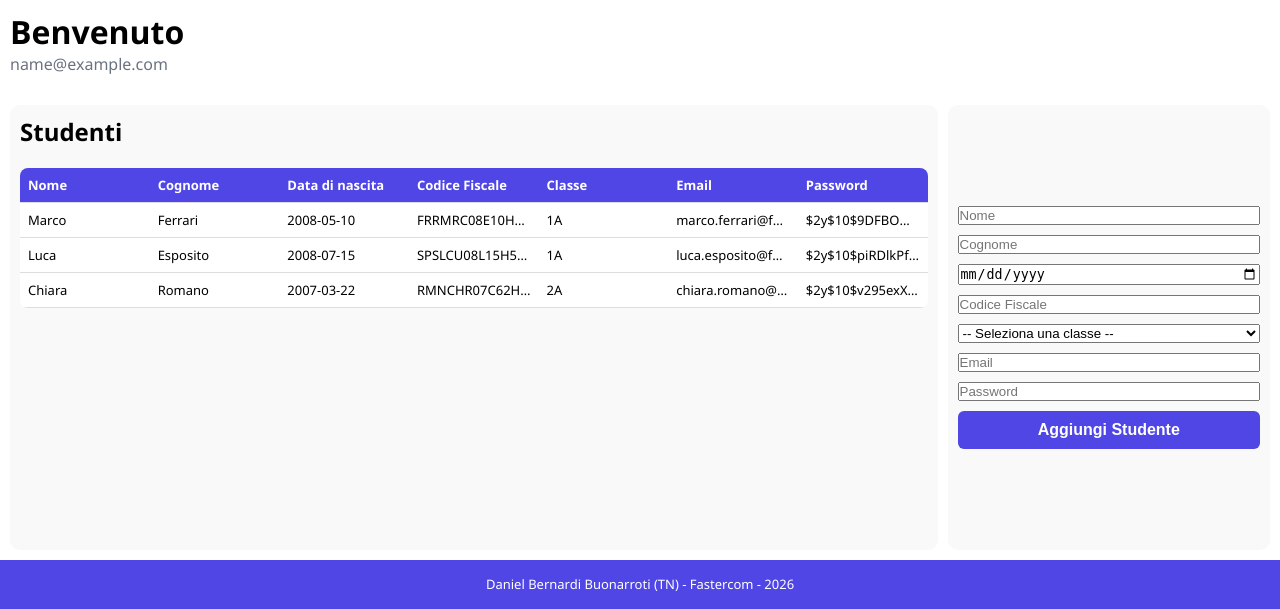
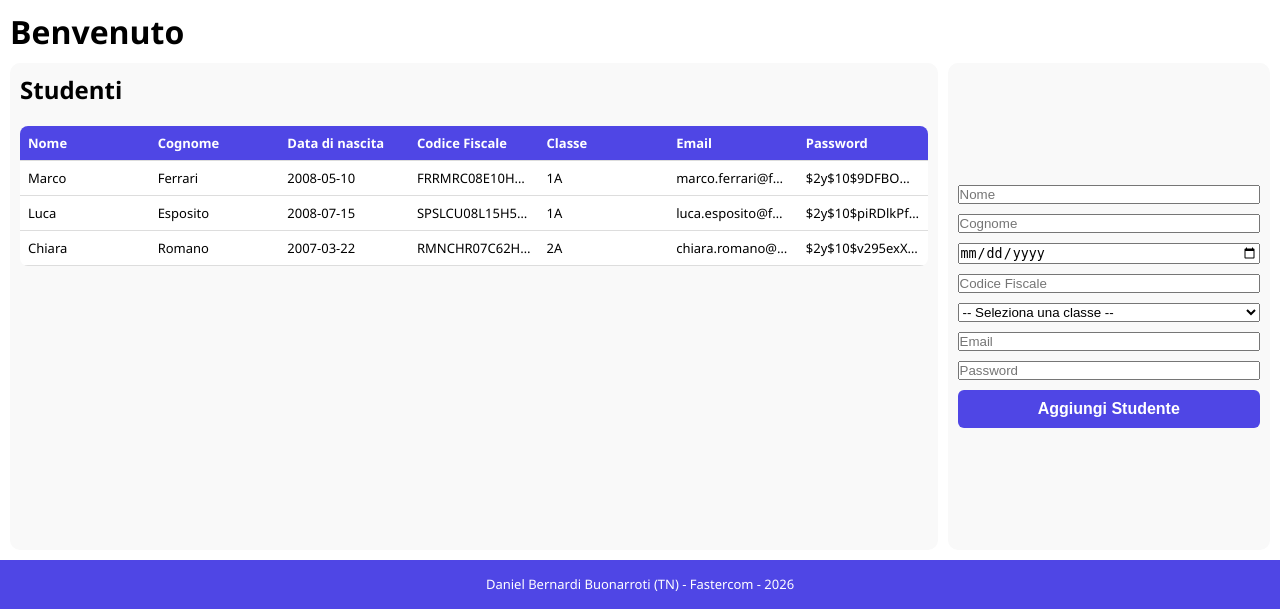
Before and after one commit to 3INA-bernardi/Fastercom, a PHP site: page /studenti.php in a window 1280 px wide. Shown: the part 191-800 px from the top of the page. Run offline with PHP 8.4, Linux system fonts and the light colour scheme; the visitor is signed in with stand-in values (Sample User, id 1); data comes from the database, SQL or seed files in the repository.

Commit message:
Implementazione finale studenti

```diff
--- a/studenti.php
+++ b/studenti.php
@@ -66,7 +66,7 @@ $classe = $stmt->fetchAll(PDO::FETCH_ASSOC);
 <main>
     <div class="dashboard">
     <h1>Benvenuto</h1>
-    <p class="email"><?= htmlspecialchars($_SESSION["email"]) ?></p>
+
 
     <div class="dashboard-flex">
         <div class="studenti-lista">
```
